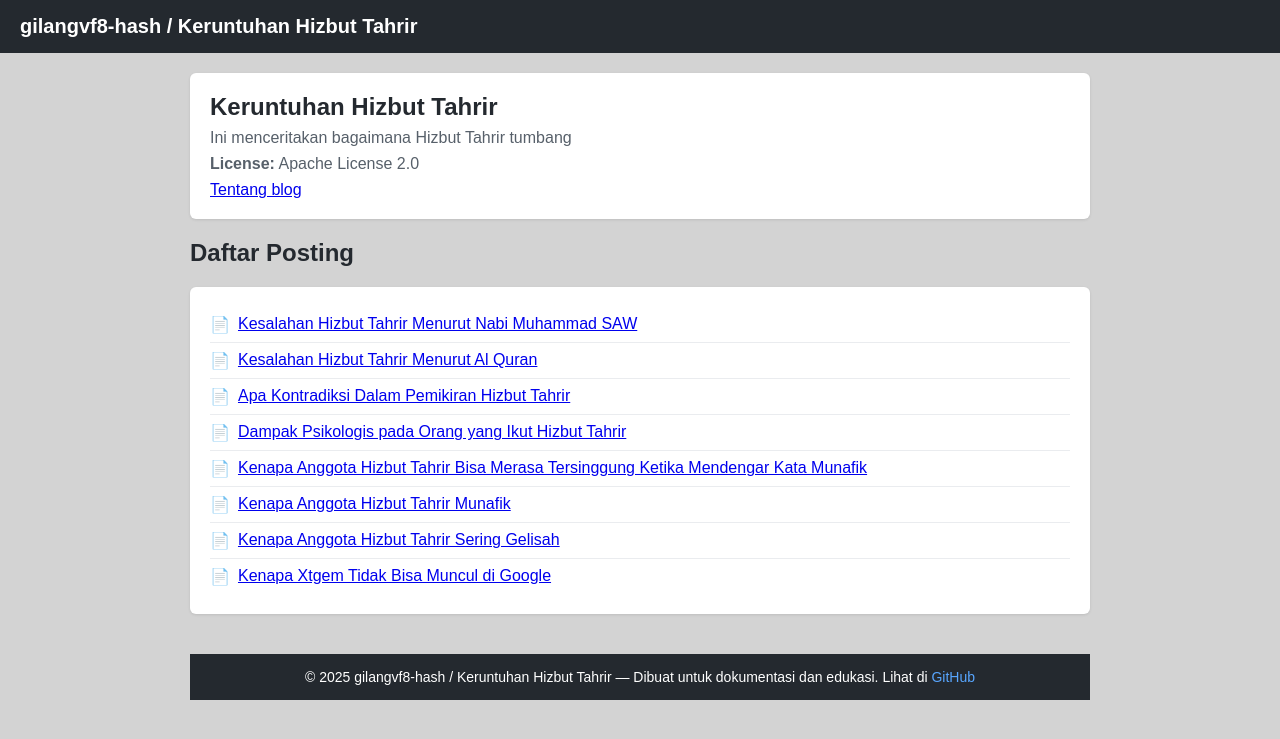
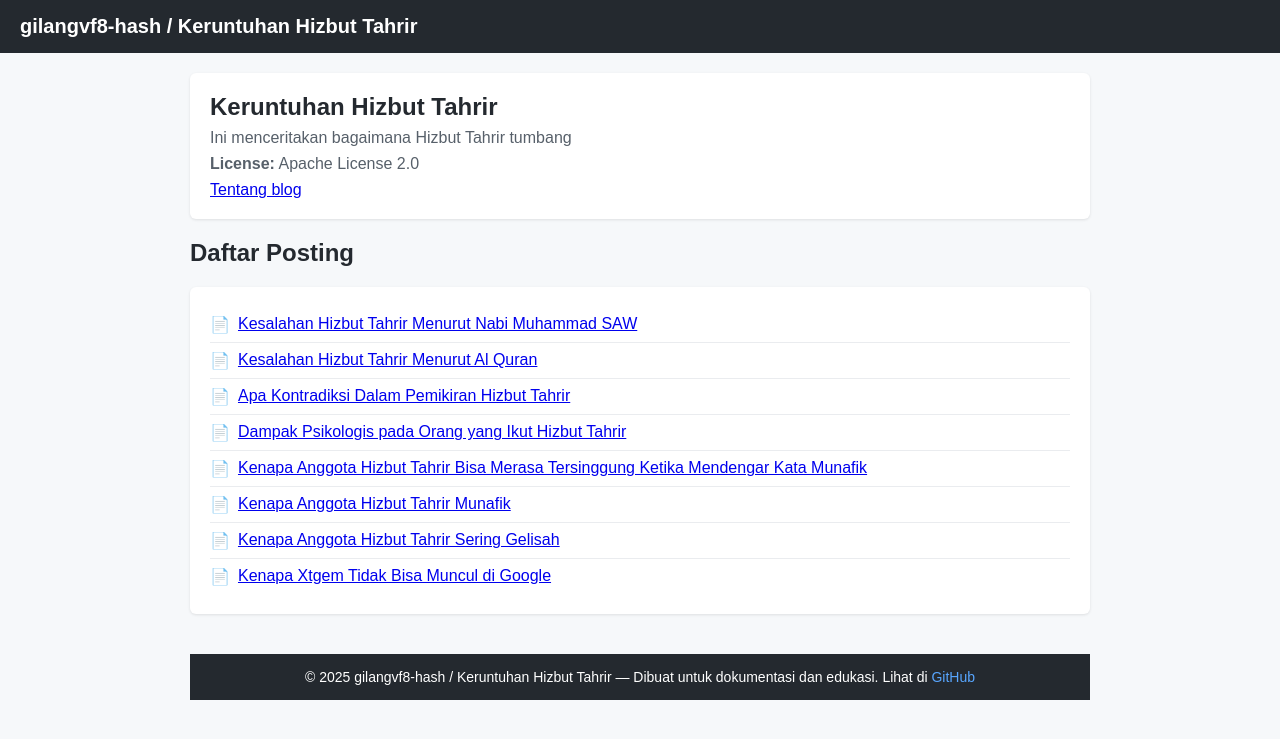
Before and after one commit to gilangvf8-hash/gilangvf8-hash.github.io, a Jekyll site: the page built from index.md, in a window 1280 px wide. Shown: the top 739 px of the page. Built offline with Jekyll 4.4.1, drawn with Linux system fonts in a browser that asks for light colours.

Commit message:
Update head.html

```diff
--- a/_includes/head.html
+++ b/_includes/head.html
@@ -66,7 +66,7 @@
     body {
       font-family: Arial, sans-serif;
       margin: 0;
-      background: #d3d3d3;
+      background: #f6f8fa;
       color: #24292f;
     }
     header {
```
